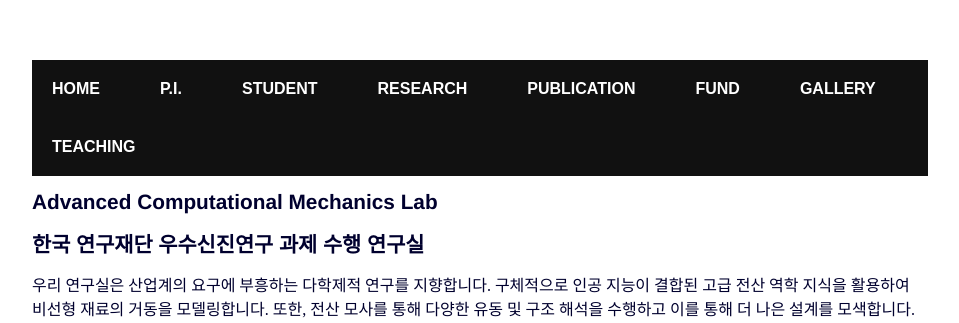
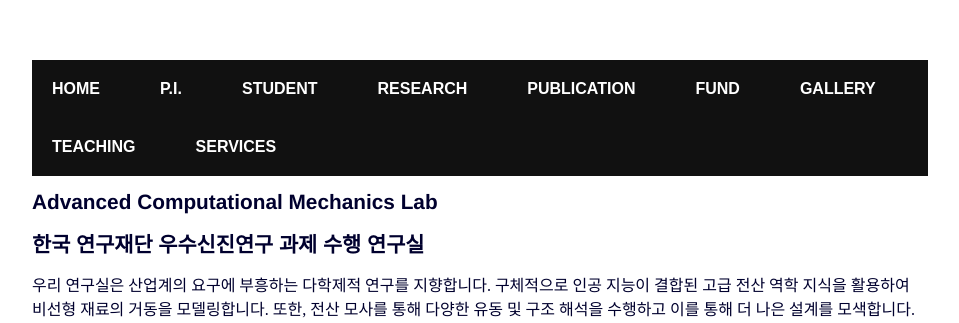
Before and after one commit to jaekwangjk/jaekwangjk.github.io, a Jekyll site: the page built from index.html, in a window 1280 px wide. Shown: the top 323 px of the page, without its empty margins (160-1119 px from the left). Built offline with Jekyll 4.4.1, drawn with Linux system fonts in a browser that asks for light colours.

Commit message:
Update default.html

```diff
--- a/_layouts/default.html
+++ b/_layouts/default.html
@@ -17,6 +17,7 @@
 				<li><a class="three" href="/fund.html">Fund</a></li>
 				<li><a class="three" href="/gallery.html">Gallery </a></li>
 				<li><a class="three" href="/teaching.html">Teaching </a></li>
+				<li><a class="three" href="/servies.html">Services </a></li>
 	    		</ul>
 			</nav>
 		<div class="container">
```
